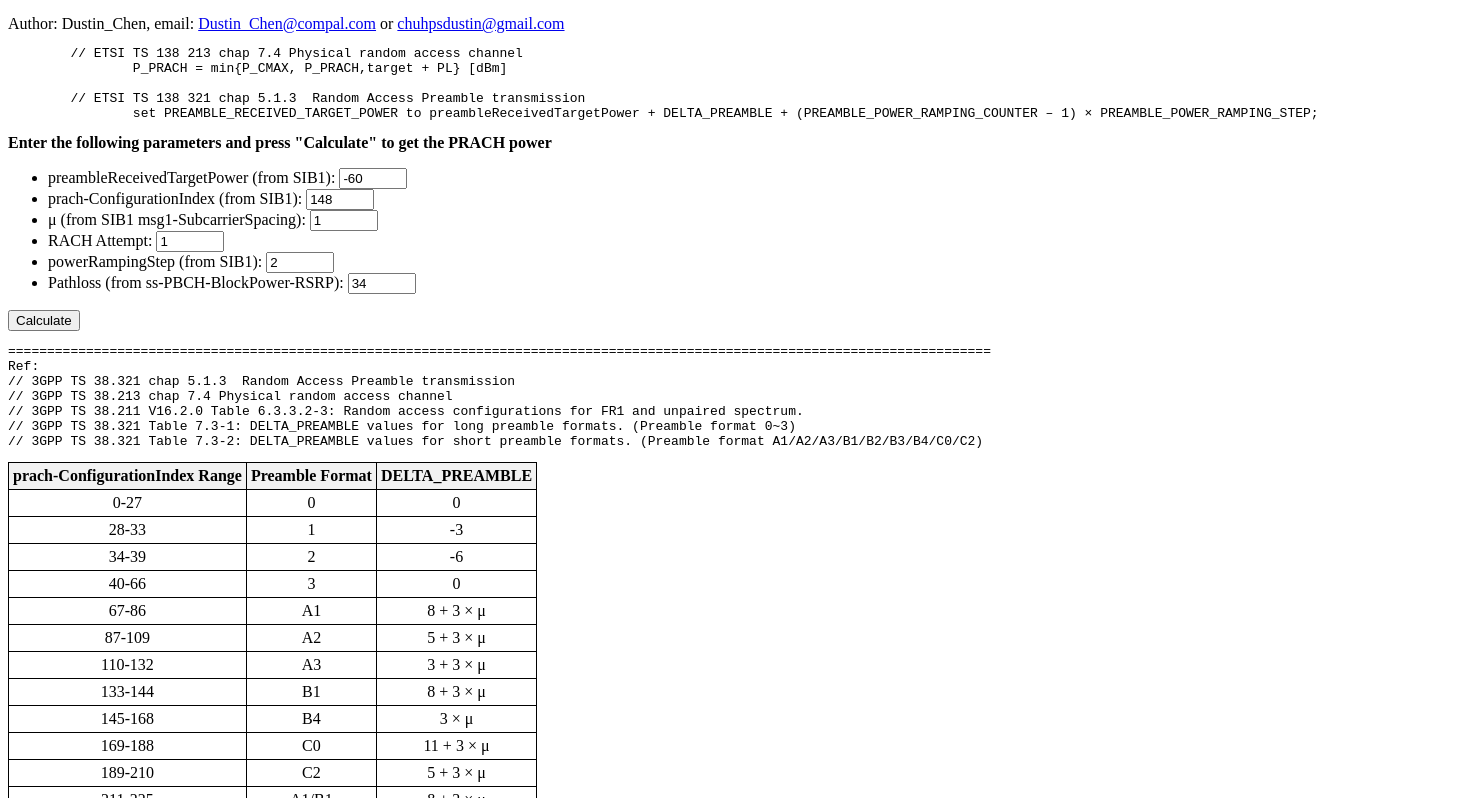
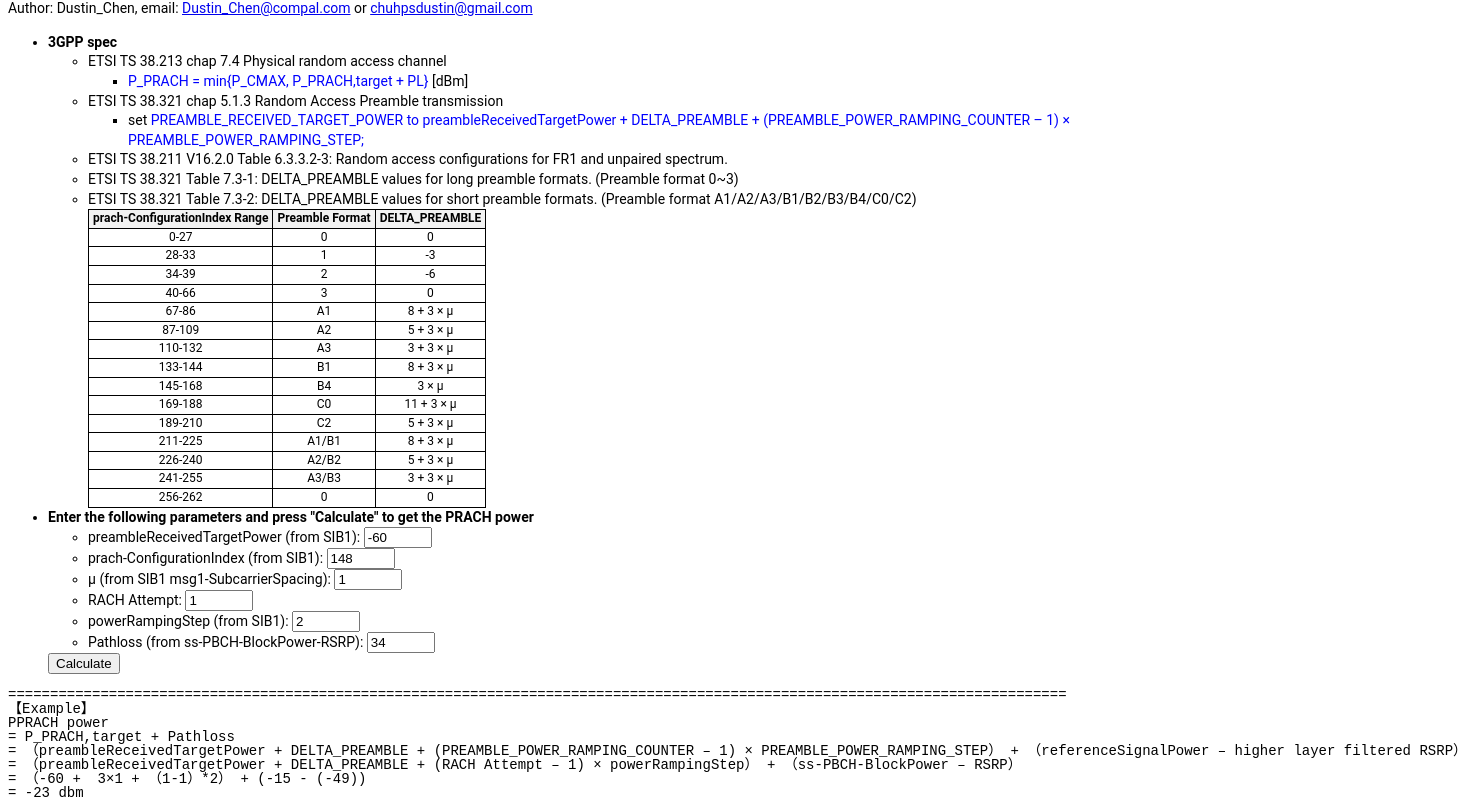
Before and after one commit to dustinchen26/PRACH_power, a plain HTML site: page index.html in a window 1280 px wide. Shown: the part 65-863 px from the top of the page, 1467 px wide, since content can reach past the window. Drawn offline with Linux system fonts and the light colour scheme.

Commit message:
update style

```diff
--- a/index.html
+++ b/index.html
@@ -6,35 +6,50 @@
 
 <!DOCTYPE html>
 <html>
+
 <head>
-<title>PRACH Power Calculator</title>
+  <title>NR_PRACH_Power_Calculator</title>
   <style>
+    body {
+      line-height: 1.4;
+      font-size: 14px;
+      font-family: Roboto, sans-serif;
+    }
+
+    pre {
+      line-height: 1;
+      font-size: 14px;
+    }
 
     input[type="number"] {
-  width: 60px; /* 調整輸入框寬度，可以根據需要調整數值 */
+      width: 60px;
+      /* 調整輸入框寬度，可以根據需要調整數值 */
     }
 
     table {
       border-collapse: collapse;
       width: auto;
-  <!--
-  margin: 0 auto; //表格整體置中
-  -->
-  border: 1px solid black;
+      < !-- margin: 0 auto; //表格整體置中
+      -->border: 1px solid black;
     }
 
-th, td {
+    th,
+    td {
       border: 1px solid black;
       padding: 4px;
       text-align: center;
+      font-size: 12px;
+      line-height: 0.8;
     }
 
     th {
       background-color: #f2f2f2;
     }
+
     p {
       margin: 4px 0;
     }
+
   </style>
   <script>
     function calculatePRACHPower() {
@@ -47,22 +62,81 @@ function calculatePRACHPower() {
       var pathloss = parseFloat(document.getElementById("pathloss").value);
 
       // Mapping table for DELTA_PREAMBLE based on prachConfigurationIndex
-  var mappingTable = [
-    { range: "0-27", preambleFormat: "0", deltaPreamble: 0 },
-    { range: "28-33", preambleFormat: "1", deltaPreamble: -3 },
-    { range: "34-39", preambleFormat: "2", deltaPreamble: -6 },
-    { range: "40-66", preambleFormat: "3", deltaPreamble: 0 },
-    { range: "67-86", preambleFormat: "A1", deltaPreamble: 8 + 3 * μ },
-    { range: "87-109", preambleFormat: "A2", deltaPreamble: 5 + 3 * μ },
-    { range: "110-132", preambleFormat: "A3", deltaPreamble: 3 + 3 * μ },
-    { range: "133-144", preambleFormat: "B1", deltaPreamble: 8 + 3 * μ },
-    { range: "145-168", preambleFormat: "B4", deltaPreamble: 3 * μ },
-    { range: "169-188", preambleFormat: "C0", deltaPreamble: 11 + 3 * μ },
-    { range: "189-210", preambleFormat: "C2", deltaPreamble: 5 + 3 * μ },
-    { range: "211-225", preambleFormat: "A1/B1", deltaPreamble: 8 + 3 * μ },
-    { range: "226-240", preambleFormat: "A2/B2", deltaPreamble: 5 + 3 * μ },
-    { range: "241-255", preambleFormat: "A3/B3", deltaPreamble: 3 + 3 * μ },
-    { range: "256-262", preambleFormat: "0", deltaPreamble: 0 }
+      var mappingTable = [{
+          range: "0-27",
+          preambleFormat: "0",
+          deltaPreamble: 0
+        },
+        {
+          range: "28-33",
+          preambleFormat: "1",
+          deltaPreamble: -3
+        },
+        {
+          range: "34-39",
+          preambleFormat: "2",
+          deltaPreamble: -6
+        },
+        {
+          range: "40-66",
+          preambleFormat: "3",
+          deltaPreamble: 0
+        },
+        {
+          range: "67-86",
+          preambleFormat: "A1",
+          deltaPreamble: 8 + 3 * μ
+        },
+        {
+          range: "87-109",
+          preambleFormat: "A2",
+          deltaPreamble: 5 + 3 * μ
+        },
+        {
+          range: "110-132",
+          preambleFormat: "A3",
+          deltaPreamble: 3 + 3 * μ
+        },
+        {
+          range: "133-144",
+          preambleFormat: "B1",
+          deltaPreamble: 8 + 3 * μ
+        },
+        {
+          range: "145-168",
+          preambleFormat: "B4",
+          deltaPreamble: 3 * μ
+        },
+        {
+          range: "169-188",
+          preambleFormat: "C0",
+          deltaPreamble: 11 + 3 * μ
+        },
+        {
+          range: "189-210",
+          preambleFormat: "C2",
+          deltaPreamble: 5 + 3 * μ
+        },
+        {
+          range: "211-225",
+          preambleFormat: "A1/B1",
+          deltaPreamble: 8 + 3 * μ
+        },
+        {
+          range: "226-240",
+          preambleFormat: "A2/B2",
+          deltaPreamble: 5 + 3 * μ
+        },
+        {
+          range: "241-255",
+          preambleFormat: "A3/B3",
+          deltaPreamble: 3 + 3 * μ
+        },
+        {
+          range: "256-262",
+          preambleFormat: "0",
+          deltaPreamble: 0
+        }
       ];
 
       // Find DELTA_PREAMBLE based on prachConfigurationIndex
@@ -94,56 +168,41 @@ function calculatePRACHPower() {
         "&nbsp;&nbsp;&nbsp;&nbsp;&nbsp;&nbsp; = PREAMBLE_RECEIVED_TARGET_POWER + PL <br>" +
         "&nbsp;&nbsp;&nbsp;&nbsp;&nbsp;&nbsp; = preambleReceivedTargetPower + DELTA_PREAMBLE + (PREAMBLE_POWER_RAMPING_COUNTER – 1) × PREAMBLE_POWER_RAMPING_STEP + PL <br>" +
         "&nbsp;&nbsp;&nbsp;&nbsp;&nbsp;&nbsp; = preambleReceivedTargetPower + DELTA_PREAMBLE + (RACH Attempt - 1) * powerRampingStep + pathloss <br>" +
-    "&nbsp;&nbsp;&nbsp;&nbsp;&nbsp;&nbsp; = " + preambleReceivedTargetPower + " + " + DELTA_PREAMBLE + " + (" + rachAttempt + " - 1) * " + powerRampingStep + " + " + pathloss + "<br>" +
-    "&nbsp;&nbsp;&nbsp;&nbsp;&nbsp;&nbsp; = " + PRACH_power.toFixed(2) + " dBm";}
+        "&nbsp;&nbsp;&nbsp;&nbsp;&nbsp;&nbsp; = " + preambleReceivedTargetPower + " + " + DELTA_PREAMBLE + " + (" +
+        rachAttempt + " - 1) * " + powerRampingStep + " + " + pathloss + "<br>" +
+        "&nbsp;&nbsp;&nbsp;&nbsp;&nbsp;&nbsp; = " + PRACH_power.toFixed(2) + " dBm";
+    }
   </script>
 </head>
+
 <body>
-<h1>PRACH Power Calculator</h1>
-<p style="margin: 0;">Author: Dustin_Chen, email: <a href="mailto:Dustin_Chen@compal.com" style="line-height: 1;">Dustin_Chen@compal.com</a> or <a href="mailto:chuhpsdustin@gmail.com" style="line-height: 1;">chuhpsdustin@gmail.com</a></p>
-<pre>
-	// ETSI TS 138 213 chap 7.4 Physical random access channel
-		P_PRACH = min{P_CMAX, P_PRACH,target + PL} [dBm]
+  <h2>NR_PRACH_Power_Calculator</h2>
+  <p style="margin: 0;">Author: Dustin_Chen, email: <a href="mailto:Dustin_Chen@compal.com"
+      style="line-height: 1;">Dustin_Chen@compal.com</a> or <a href="mailto:chuhpsdustin@gmail.com"
+      style="line-height: 1;">chuhpsdustin@gmail.com</a></p>
 
-	// ETSI TS 138 321 chap 5.1.3  Random Access Preamble transmission
-		set PREAMBLE_RECEIVED_TARGET_POWER to preambleReceivedTargetPower + DELTA_PREAMBLE + (PREAMBLE_POWER_RAMPING_COUNTER – 1) × PREAMBLE_POWER_RAMPING_STEP;
-</pre>
-<label><b>Enter the following parameters and press "Calculate" to get the PRACH power</b><br></label>
+  <ul>
+    <li><b>3GPP spec</b>
+      <ul>
+        <li> ETSI TS 38.213 chap 7.4 Physical random access channel
           <ul>
             <li>
-			<label>preambleReceivedTargetPower (from SIB1): <input type="number" id="preambleReceivedTargetPower" value="-60"></label><br>
-        </li>
-        <li>
-			<label>prach-ConfigurationIndex (from SIB1): <input type="number" id="prachConfigurationIndex" value="148"></label><br>
-        </li>
-        <li>
-			<label>μ (from SIB1 msg1-SubcarrierSpacing): <input type="number" id="μ" value="1"></label><br>
-        </li>
-        <li>
-			<label>RACH Attempt: <input type="number" id="rachAttempt" value="1"></label><br>
-        </li>
-        <li>
-			<label>powerRampingStep (from SIB1): <input type="number" id="powerRampingStep" value="2"></label><br>
-        </li>
-        <li>
-			<label>Pathloss (from ss-PBCH-BlockPower-RSRP): <input type="number" id="pathloss" value="34"></label><br>
+              <span style="color: blue;">P_PRACH = min{P_CMAX, P_PRACH,target + PL}</span> [dBm]
             </li>
           </ul>
-
-<button onclick="calculatePRACHPower()">Calculate</button>
-<p id="result"></p>
-<p id="calculation"></p>
-
-<pre>
-==============================================================================================================================
-Ref:
-// 3GPP TS 38.321 chap 5.1.3  Random Access Preamble transmission
-// 3GPP TS 38.213 chap 7.4 Physical random access channel
-// 3GPP TS 38.211 V16.2.0 Table 6.3.3.2-3: Random access configurations for FR1 and unpaired spectrum.
-// 3GPP TS 38.321 Table 7.3-1: DELTA_PREAMBLE values for long preamble formats. (Preamble format 0~3)
-// 3GPP TS 38.321 Table 7.3-2: DELTA_PREAMBLE values for short preamble formats. (Preamble format A1/A2/A3/B1/B2/B3/B4/C0/C2)
-</pre>
-
+        </li>
+        <li> ETSI TS 38.321 chap 5.1.3 Random Access Preamble transmission
+          <ul>
+            <li>set <span style="color: blue;">PREAMBLE_RECEIVED_TARGET_POWER to preambleReceivedTargetPower +
+                DELTA_PREAMBLE +
+                (PREAMBLE_POWER_RAMPING_COUNTER – 1) × PREAMBLE_POWER_RAMPING_STEP;</span>
+            </li>
+          </ul>
+        </li>
+        <li> ETSI TS 38.211 V16.2.0 Table 6.3.3.2-3: Random access configurations for FR1 and unpaired spectrum. </li>
+        <li> ETSI TS 38.321 Table 7.3-1: DELTA_PREAMBLE values for long preamble formats. (Preamble format 0~3) </li>
+        <li> ETSI TS 38.321 Table 7.3-2: DELTA_PREAMBLE values for short preamble formats. (Preamble format
+          A1/A2/A3/B1/B2/B3/B4/C0/C2) </li>
         <table>
           <tr>
             <th>prach-ConfigurationIndex Range</th>
@@ -226,6 +285,36 @@ Ref:
             <td>0</td>
           </tr>
         </table>
+      </ul>
+    </li>
+    <li><b>Enter the following parameters and press "Calculate" to get the PRACH power</b>
+      <ul>
+        <li>
+          <label>preambleReceivedTargetPower (from SIB1): <input type="number" id="preambleReceivedTargetPower"
+              value="-60"></label><br>
+        </li>
+        <li>
+          <label>prach-ConfigurationIndex (from SIB1): <input type="number" id="prachConfigurationIndex"
+              value="148"></label><br>
+        </li>
+        <li>
+          <label>μ (from SIB1 msg1-SubcarrierSpacing): <input type="number" id="μ" value="1"></label><br>
+        </li>
+        <li>
+          <label>RACH Attempt: <input type="number" id="rachAttempt" value="1"></label><br>
+        </li>
+        <li>
+          <label>powerRampingStep (from SIB1): <input type="number" id="powerRampingStep" value="2"></label><br>
+        </li>
+        <li>
+          <label>Pathloss (from ss-PBCH-BlockPower-RSRP): <input type="number" id="pathloss" value="34"></label><br>
+        </li>
+      </ul>
+      <button onclick="calculatePRACHPower()">Calculate</button>
+      <p id="result"></p>
+      <p id="calculation"></p>
+    </li>
+  </ul>
 
   <pre>
 ==============================================================================================================================
@@ -296,4 +385,5 @@ PPRACH power
 
 
 </body>
+
 </html>
```
Lines whose indentation alone changed are shown as unchanged.
